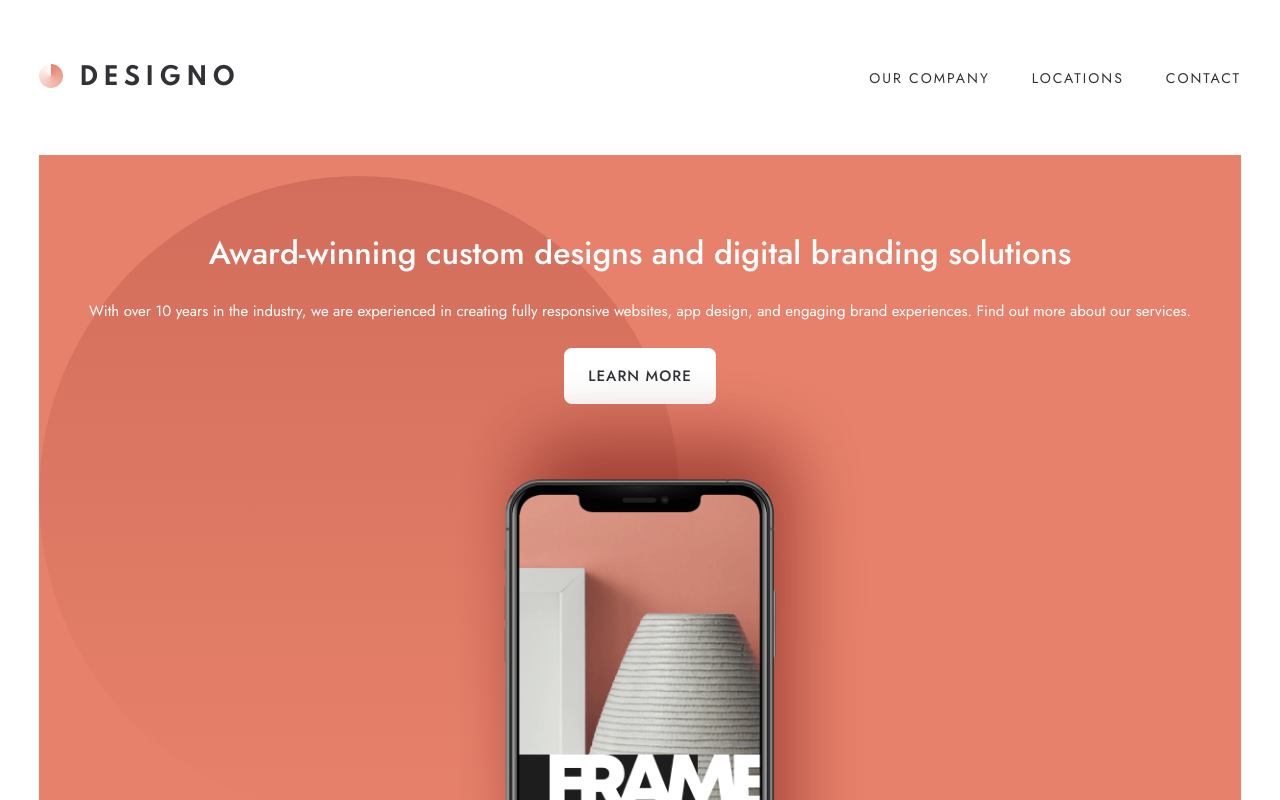
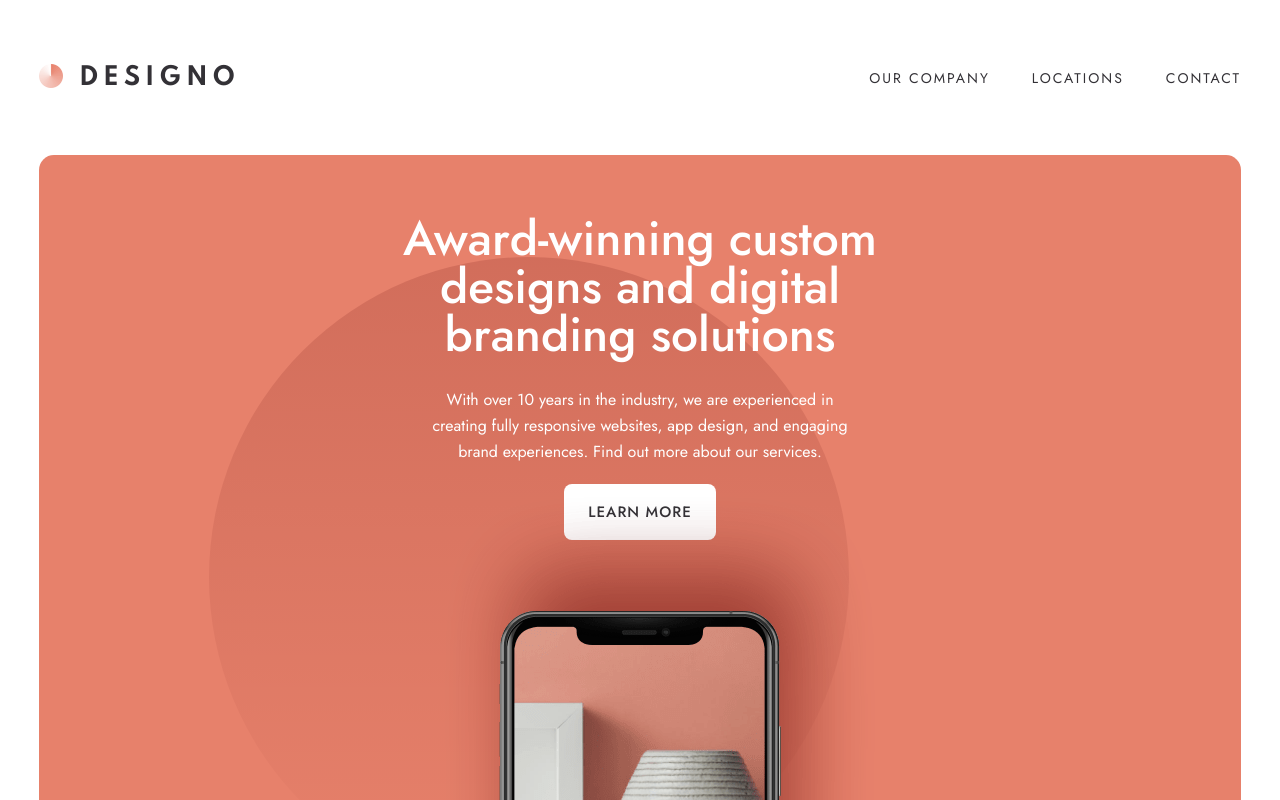
Before and after one commit to g-akca/designo, a React (Vite) app: page / in a window 1280 px wide. Shown: the top 800 px of the page. Built offline with nearby package versions, Linux system fonts and the light colour scheme.

Commit message:
Add tablet responsive styles to HomeHero component

```diff
--- a/src/components/home/HomeHero.tsx
+++ b/src/components/home/HomeHero.tsx
@@ -5,14 +5,17 @@ function HomeHero() {
     <section
       className="
         bg-peach bg-[url('/assets/home/desktop/bg-pattern-hero-home.svg')] bg-left
-        bg-no-repeat px-6 pt-20 pb-108 relative overflow-hidden
+        bg-no-repeat px-6 pt-20 pb-108 relative overflow-hidden tablet:rounded-[15px]
+        tablet:bg-position-[170px_center] tablet:pt-15 tablet:pb-114.5
       "
     >
-      <div className="flex flex-col items-center gap-6">
-        <div className="flex flex-col gap-7 text-center text-white">
-          <h2 className="font-medium text-[32px] leading-9">Award-winning custom designs and digital branding solutions</h2>
+      <div className="flex flex-col items-center gap-6 tablet:gap-4.75">
+        <div className="flex flex-col items-center gap-7 text-center text-white">
+          <h2 className="max-w-145 font-medium text-[32px] leading-9 tablet:text-[48px] tablet:leading-12">
+            Award-winning custom designs and digital branding solutions
+          </h2>
 
-          <p className="text-[15px] leading-6.25">
+          <p className="max-w-111.25 text-[15px] leading-6.25 tablet:text-base tablet:leading-base">
             With over 10 years in the industry, we are experienced in creating fully responsive websites,
             app design, and engaging brand experiences. Find out more about our services.
           </p>
@@ -26,7 +29,11 @@ function HomeHero() {
         </button>
       </div>
 
-      <img src={heroPhone} alt="" className="absolute -bottom-89.5 left-1/2 -translate-x-1/2 max-w-none w-150" />
+      <img
+        src={heroPhone}
+        alt=""
+        className="absolute -bottom-89.5 left-1/2 -translate-x-1/2 max-w-none w-150 tablet:-bottom-89 tablet:w-156"
+      />
     </section>
   )
 }
```
